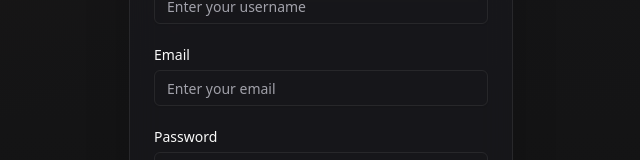
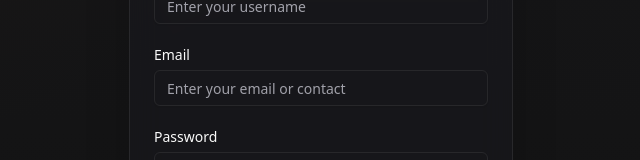
Before and after one commit to anushkavkale/CircleUp-Frontend, a React (Vite) app in the folder frontend/: page /signup in a window 1280 px wide. Shown: the part 304-464 px from the top of the page, without its empty margins (319-959 px from the left). Built offline with nearby package versions, Linux system fonts and the light colour scheme; no server answers.

Commit message:
Remove signup email format validation

```diff
--- a/frontend/src/components/pages/SignUp.jsx
+++ b/frontend/src/components/pages/SignUp.jsx
@@ -72,8 +72,8 @@ const SignUp = () => {
             <div className="grid gap-2">
               <Label htmlFor="email">Email</Label>
               <Input
-                type="email"
-                placeholder="Enter your email"
+                type="text"
+                placeholder="Enter your email or contact"
                 required
                 onChange={(e) => SetEmail(e.target.value)}
               />
```
